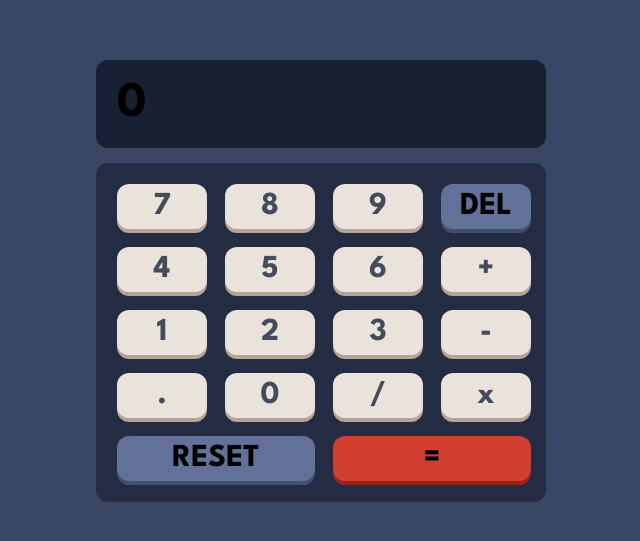
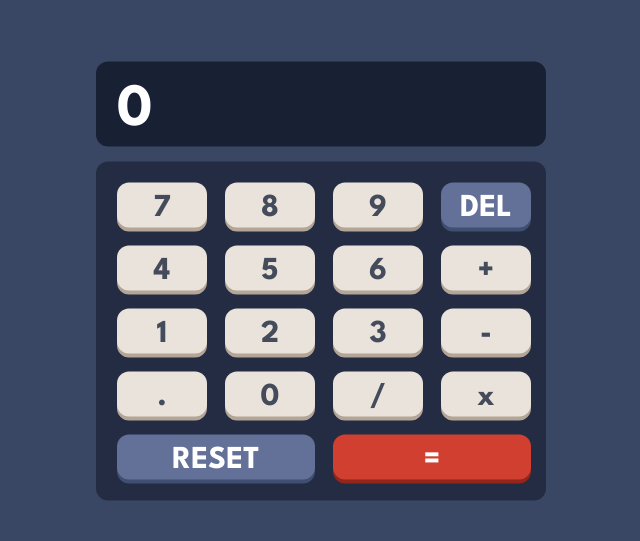
Before and after one commit to jmhar3/100-days-calculator, a React (Create React App) app in the folder calculator/: page / in a window 1280 px wide. Shown: the part 119-660 px from the top of the page, without its empty margins (319-959 px from the left). Built offline with nearby package versions, Linux system fonts and the light colour scheme.

Commit message:
correct text colour + height

```diff
--- a/calculator/src/App.css
+++ b/calculator/src/App.css
@@ -11,7 +11,7 @@
   --key-bg-toggle: hsl(6, 63%, 50%);
   --key-shadow-toggle: hsl(6, 70%, 34%);
   --dark-text: hsl(221, 14%, 31%);
- --light-text: hsl(0, 0, 100%);
+  --light-text: hsl(0, 0%, 100%);
 }
 
 /* ### Theme 2
@@ -75,10 +75,15 @@
 
 @font-face {
   font-family: LeagueSpartan;
- src: url("./LeagueSpartan-VariableFont_wght.ttf")  format('truetype');
+  src: url("./LeagueSpartan-VariableFont_wght.ttf") format("truetype");
 }
 
-h1, h2, h3, h4, h5, button {
+h1,
+h2,
+h3,
+h4,
+h5,
+button {
   font-family: LeagueSpartan;
   font-weight: 700;
 }
@@ -105,7 +110,7 @@ body {
 }
 
 #display {
- padding: 21px;
+  padding: 21px 21px 9px 21px;
   border-radius: 12px;
   background: var(--screen-bg);
   font-size: 60px;
@@ -125,9 +130,12 @@ button {
   font-size: 32px;
   cursor: pointer;
   border-radius: 12px;
+  vertical-align: text-bottom;
+  line-height: 1.6;
 }
 
-.action-input, .number-input {
+.action-input,
+.number-input {
   color: var(--dark-text);
   width: 90px;
   height: 45px;
@@ -135,7 +143,8 @@ button {
   box-shadow: 0 4px var(--key-shadow);
 }
 
-#delete-button, #reset-button {
+#delete-button,
+#reset-button {
   color: var(--light-text);
   height: 45px;
   background: var(--alt-key-bg);
@@ -147,7 +156,6 @@ button {
 }
 
 #reset-button {
- color: var(--light-text);
   grid-column-start: 1;
   grid-column-end: 3;
 }
--- a/calculator/src/App.js
+++ b/calculator/src/App.js
@@ -86,7 +86,7 @@ function App() {
   }, [setCalculatorState, input]);
   return (
     <div id="calculator">
-      <Display value={input} />
+      <h5 id="display">{input ? input : 0}</h5>
       <Inputs
         handleNumberClick={handleNumberClick}
         handleActionClick={handleActionClick}
```
Lines whose indentation alone changed are shown as unchanged.
